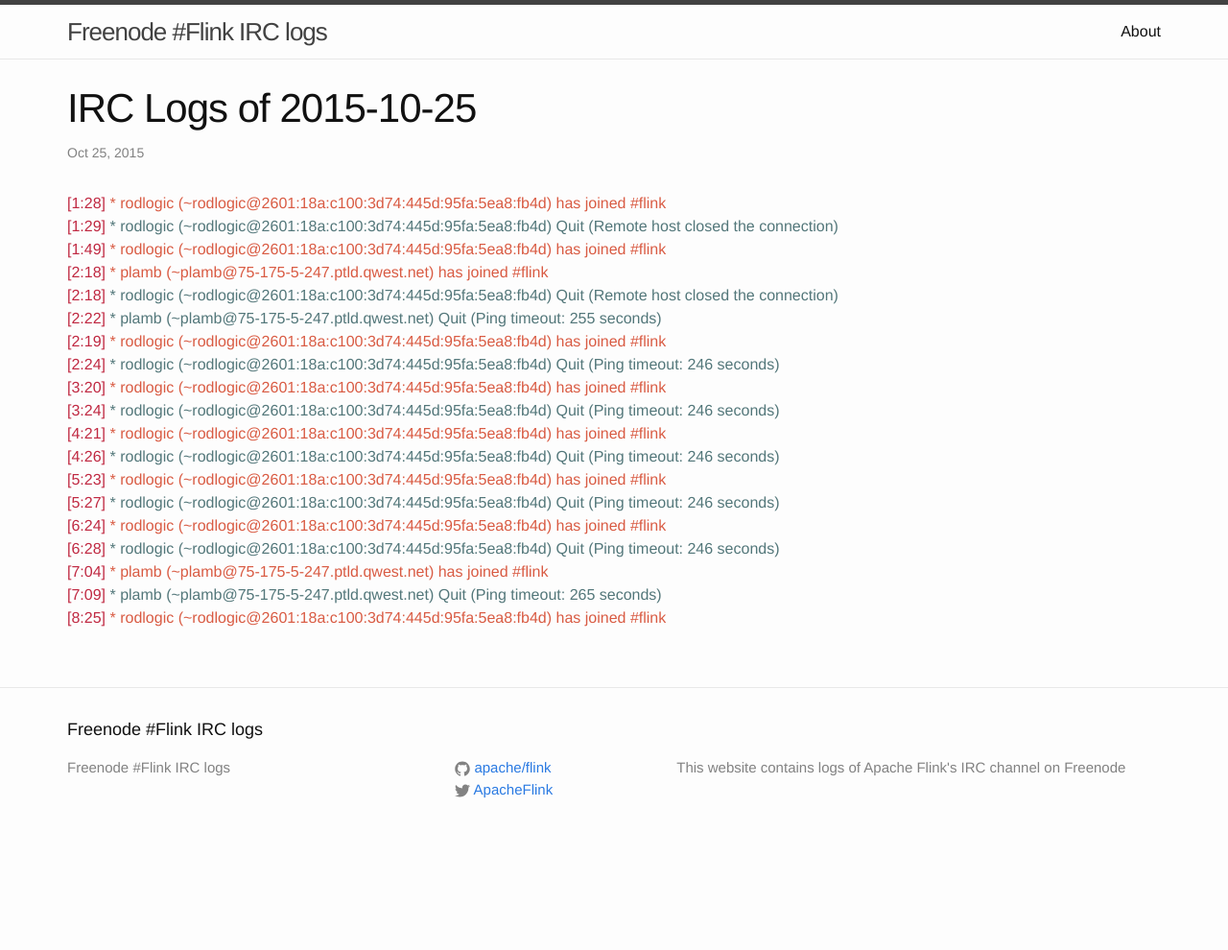
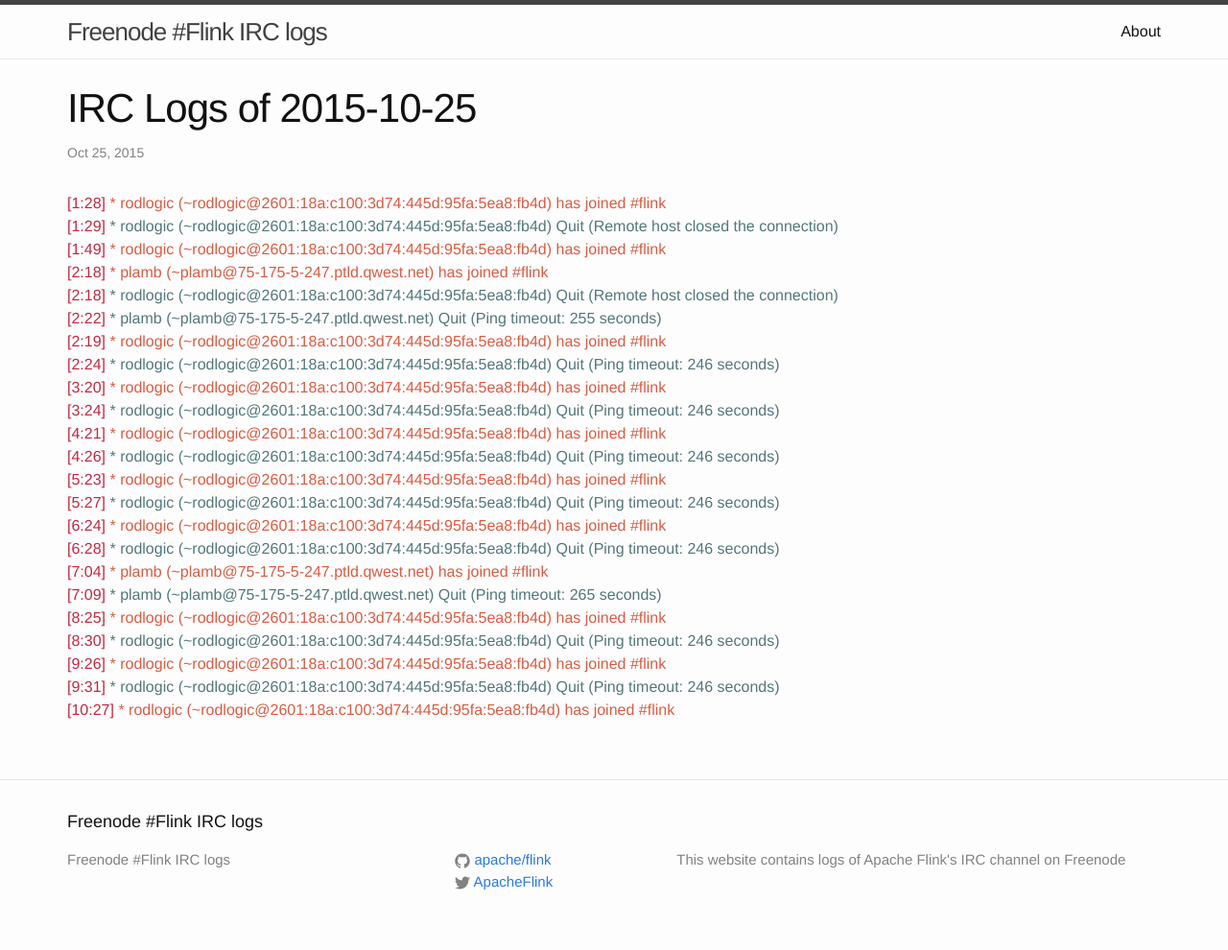
Before and after one commit to flink-irc-logs/flink-irc-logs.github.io, a Jekyll site: the page built from _posts/2015-10-25-logs.markdown, in a window 1280 px wide. Shown: the whole page at 96% size. Built offline with Jekyll 4.4.1, drawn with Linux system fonts in a browser that asks for light colours; before the commit the page ends 900 px from its top, so only the background shows below that.

Commit message:
Update of the logs on Sun Oct 25 10:29:02 CET 2015

```diff
--- a/_posts/2015-10-25-logs.markdown
+++ b/_posts/2015-10-25-logs.markdown
@@ -23,3 +23,7 @@
 <span class="irc-date">[7:04]</span> <span class="irc-green">* plamb (~plamb@75-175-5-247.ptld.qwest.net) has joined #flink</span><br />
 <span class="irc-date">[7:09]</span> <span class="irc-navy">* plamb (~plamb@75-175-5-247.ptld.qwest.net) Quit (Ping timeout: 265 seconds)</span><br />
 <span class="irc-date">[8:25]</span> <span class="irc-green">* rodlogic (~rodlogic@2601:18a:c100:3d74:445d:95fa:5ea8:fb4d) has joined #flink</span><br />
+<span class="irc-date">[8:30]</span> <span class="irc-navy">* rodlogic (~rodlogic@2601:18a:c100:3d74:445d:95fa:5ea8:fb4d) Quit (Ping timeout: 246 seconds)</span><br />
+<span class="irc-date">[9:26]</span> <span class="irc-green">* rodlogic (~rodlogic@2601:18a:c100:3d74:445d:95fa:5ea8:fb4d) has joined #flink</span><br />
+<span class="irc-date">[9:31]</span> <span class="irc-navy">* rodlogic (~rodlogic@2601:18a:c100:3d74:445d:95fa:5ea8:fb4d) Quit (Ping timeout: 246 seconds)</span><br />
+<span class="irc-date">[10:27]</span> <span class="irc-green">* rodlogic (~rodlogic@2601:18a:c100:3d74:445d:95fa:5ea8:fb4d) has joined #flink</span><br />
```
